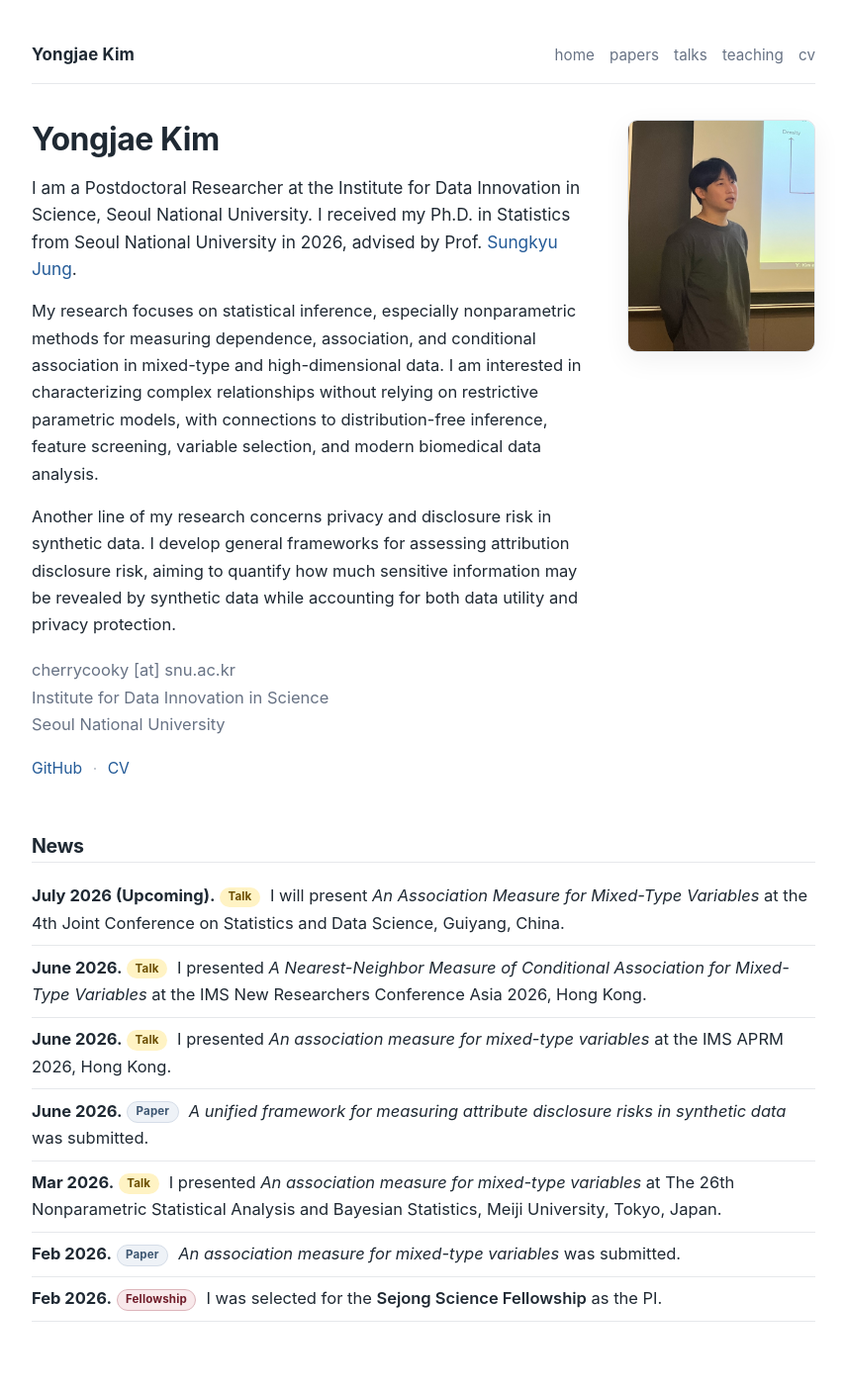
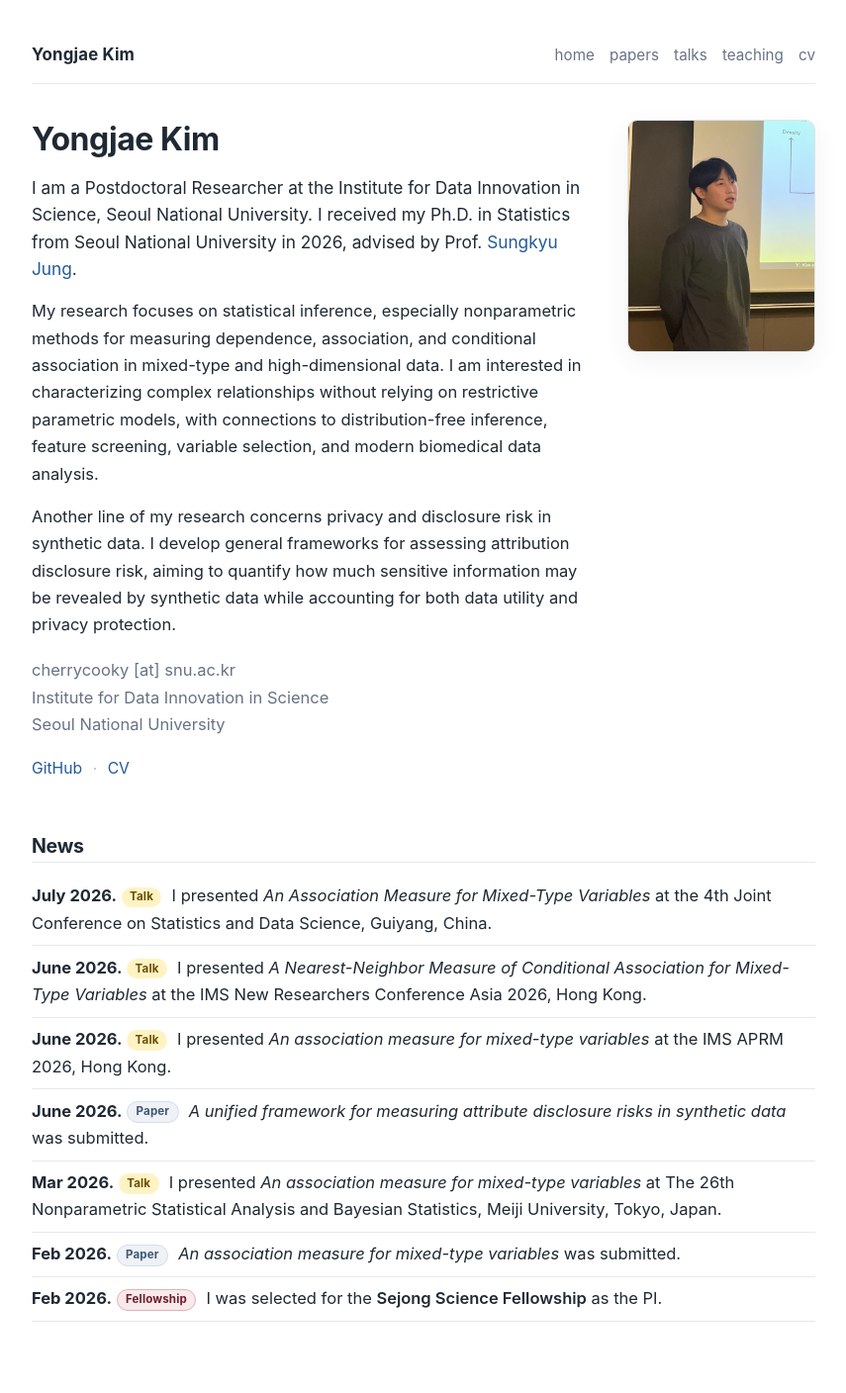
Before and after one commit to cherrrycooky/cherrrycooky.github.io, a Jekyll site: the page built from index.markdown, in a window 1280 px wide. Shown: the whole page at 99% size, without its empty margins (212-1067 px from the left). Built offline with Jekyll 4.4.1, drawn with Linux system fonts in a browser that asks for light colours.

Commit message:
Update index.markdown

```diff
--- a/index.markdown
+++ b/index.markdown
@@ -39,7 +39,7 @@ title: Home
 <section class="news-section">
   <h2>News</h2>
   <ul class="news-list">
-    <li><span class="news-date">July 2026 (Upcoming).</span> <span class="tag tag-talk">Talk</span> I will present <em>An Association Measure for Mixed-Type Variables</em> at the 4th Joint Conference on Statistics and Data Science, Guiyang, China.</li>
+    <li><span class="news-date">July 2026.</span> <span class="tag tag-talk">Talk</span> I presented <em>An Association Measure for Mixed-Type Variables</em> at the 4th Joint Conference on Statistics and Data Science, Guiyang, China.</li>
     <li><span class="news-date">June 2026.</span> <span class="tag tag-talk">Talk</span> I presented <em>A Nearest-Neighbor Measure of Conditional Association for Mixed-Type Variables</em> at the IMS New Researchers Conference Asia 2026, Hong Kong.</li>
     <li><span class="news-date">June 2026.</span> <span class="tag tag-talk">Talk</span> I presented <em>An association measure for mixed-type variables</em> at the IMS APRM 2026, Hong Kong.</li>
     <li><span class="news-date">June 2026.</span> <span class="tag tag-paper">Paper</span> <em>A unified framework for measuring attribute disclosure risks in synthetic data</em> was submitted.</li>
```
